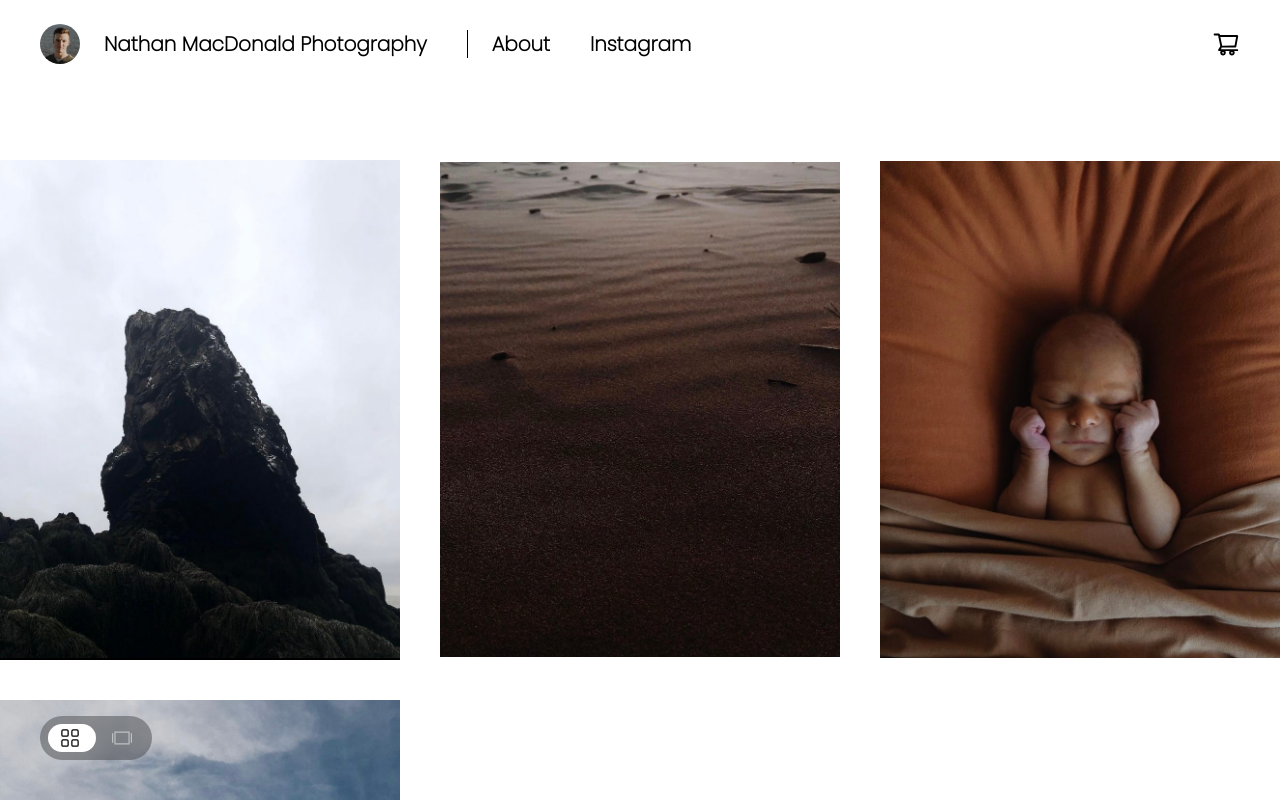
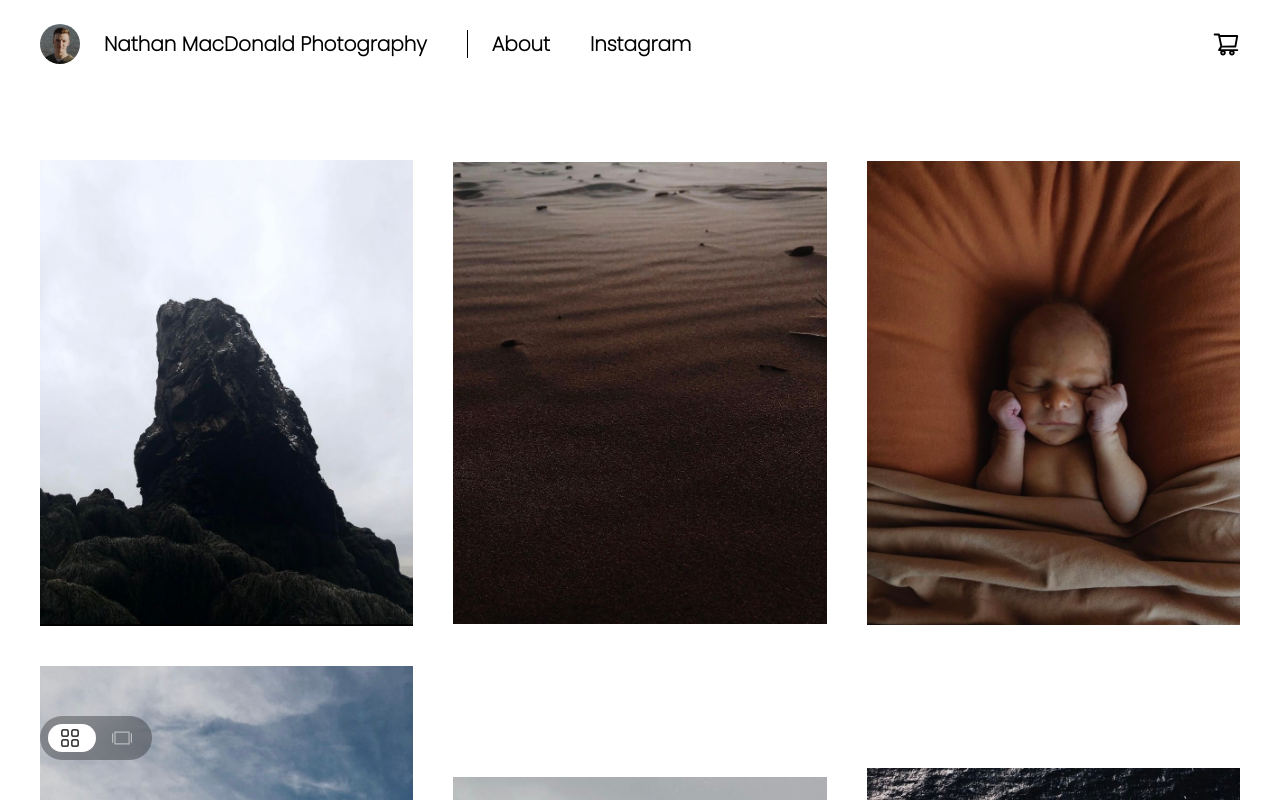
Before and after one commit to nmacdon3/gallery, a Next.js app: page / in a window 1280 px wide. Built offline with nearby package versions, Linux system fonts and the light colour scheme.

Commit message:
optimized main page for medium viewports

```diff
--- a/pages/index.tsx
+++ b/pages/index.tsx
@@ -25,7 +25,7 @@ export default function Home() {
       <main>
         {view === "gallery" ? (
           <div className="relative flex justify-center w-full overflow-y-scroll overflow-x-hidden py-20 md:py-40 h-screen">
-            <div className="md:grid md:grid-cols-3 md:gap-10 space-y-10 md:space-y-0  md:items-center">
+            <div className="md:grid md:grid-cols-3 md:gap-10 space-y-10 md:space-y-0  md:items-center md:px-10 ">
               {images.data?.map((img) => (
                 <Photo key={img.name} img={img} />
               ))}
```
